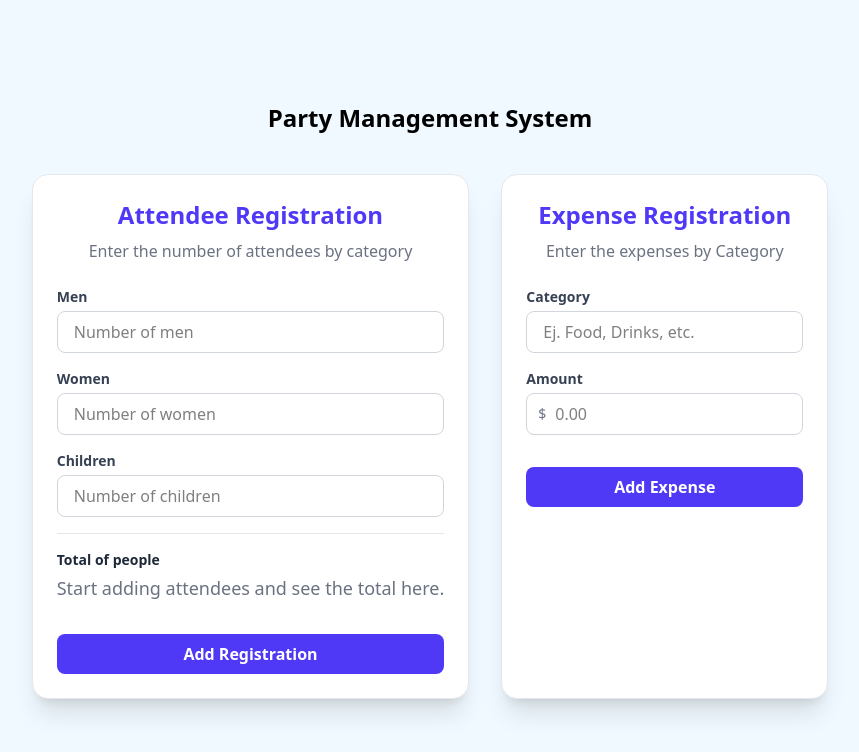
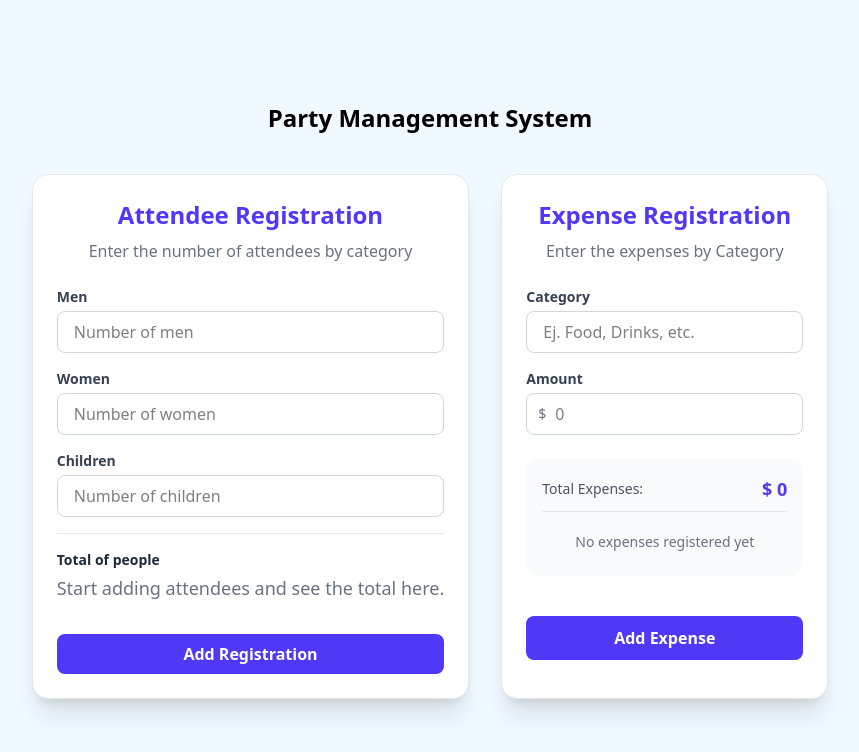
Before and after one commit to Lujan2408/party_metrics_eBFactory, a React (Vite) app: page / in a window 1280 px wide. Shown: the top 752 px of the page, without its empty margins (210-1069 px from the left). Built offline with nearby package versions, Linux system fonts and the light colour scheme.

Commit message:
implement ExpenseForm functionality with state management, validation, and expense summary; add formatCurrency helper, expense schema with its correct types

```diff
--- a/src/components/ExpenseForm.tsx
+++ b/src/components/ExpenseForm.tsx
@@ -1,13 +1,41 @@
+import { useState, type FormEvent } from "react"
+import { useAppStore } from "../stores/useAppStore"
+import { formatCurrency } from "../helpers/formatCurrency"
+
 export default function ExpenseForm() {
+  // 1. Obtenemos las funciones y datos del store
+  const addExpense = useAppStore((state) => state.addExpense)
+  const totalExpenses = useAppStore((state) => state.totalExpenses)
+  const expensesByCategory = useAppStore((state) => state.expensesByCategory)
+
+  // 2. Estado local para el formulario
+  const [category, setCategory] = useState("")
+  const [amount, setAmount] = useState("")
+
+  // 3. Manejador del formulario
+  const handleSubmit = (e: FormEvent<HTMLFormElement>) => {
+    e.preventDefault()
+
+    // Validaciones
+    // TODO : Validate with react-hook-form
+
+    // Añadir gasto y limpiar formulario
+    addExpense(category.trim(), parseFloat(amount))
+    setCategory("")
+    setAmount("")
+  }
+
   return (
     <div className="max-w-md mx-auto mt-10 p-6 bg-white rounded-2xl shadow-xl border border-gray-200">
       <h2 className="text-2xl font-bold text-center text-indigo-600 mb-2">
         Expense Registration
       </h2>
-      <p className="text-center text-gray-500 mb-6">Enter the expenses by Category</p>
+      <p className="text-center text-gray-500 mb-6">
+        Enter the expenses by Category
+      </p>
 
-      <form className="space-y-4">
-      <div>
+      <form className="space-y-4" onSubmit={handleSubmit}>
+        <div>
           <label
             htmlFor="category"
             className="block text-sm font-bold text-gray-700"
@@ -18,8 +46,11 @@ export default function ExpenseForm() {
             type="text"
             name="category"
             id="category"
+            value={category}
+            onChange={(e) => setCategory(e.target.value)}
             className="mt-1 w-full px-4 py-2 border border-gray-300 rounded-lg focus:outline-none focus:ring-2 focus:ring-indigo-500"
             placeholder="Ej. Food, Drinks, etc."
+            required
           />
         </div>
 
@@ -38,15 +69,57 @@ export default function ExpenseForm() {
               type="number"
               name="amount"
               id="amount"
+              value={amount}
+              onChange={(e) => setAmount(e.target.value)}
               className="w-full pl-7 px-4 py-2 border border-gray-300 rounded-lg focus:outline-none focus:ring-2 focus:ring-indigo-500"
-              placeholder="0.00"
+              placeholder="0"
+              min="0"
+              step="1000"
+              required
             />
           </div>
         </div>
 
+        {/* Resumen de gastos */}
+        <div className="mt-6 p-4 bg-gray-50 rounded-xl space-y-3">
+          <div className="flex justify-between items-center border-b border-gray-200 pb-2">
+            <span className="text-sm font-medium text-gray-600">
+              Total Expenses:
+            </span>
+            <span className="text-lg font-bold text-indigo-600">
+              {formatCurrency(totalExpenses)}
+            </span>
+          </div>
+
+          {Object.entries(expensesByCategory).length > 0 ? (
+            <div className="space-y-2">
+              <h3 className="text-sm font-semibold text-gray-700">
+                Expenses by Category:
+              </h3>
+              <div className="space-y-1">
+                {Object.entries(expensesByCategory).map(([cat, total]) => (
+                  <div
+                    key={cat}
+                    className="flex justify-between items-center text-sm px-2 py-1 hover:bg-gray-100 rounded"
+                  >
+                    <span className="text-gray-600 capitalize">{cat}</span>
+                    <span className="font-medium text-gray-700">
+                      {formatCurrency(total)}
+                    </span>
+                  </div>
+                ))}
+              </div>
+            </div>
+          ) : (
+            <p className="text-sm text-gray-500 text-center py-2">
+              No expenses registered yet
+            </p>
+          )}
+        </div>
+
         <button
           type="submit"
-          className="w-full mt-4 bg-indigo-600 text-white py-2 rounded-lg hover:bg-indigo-700 transition duration-300 cursor-pointer font-bold"
+          className="w-full mt-6 bg-indigo-600 text-white py-2.5 rounded-lg hover:bg-indigo-700 transition duration-300 cursor-pointer font-bold"
         >
           Add Expense
         </button>
--- /dev/null
+++ b/src/helpers/formatCurrency.ts
@@ -0,0 +1,8 @@
+export const formatCurrency = (amount: number) => {
+  return new Intl.NumberFormat('es-CO', {
+    style: 'currency',
+    currency: 'COP',
+    minimumFractionDigits: 0,
+    maximumFractionDigits: 0,
+  }).format(amount)
+}
--- /dev/null
+++ b/src/schemas/expenseSchema.ts
@@ -0,0 +1,7 @@
+import { z } from "zod"
+
+export const expenseSchema = z.object({
+  id: z.string(),
+  category: z.string(),
+  amount: z.number(),
+})
--- /dev/null
+++ b/src/stores/getExpenseSlice.ts
@@ -0,0 +1,60 @@
+import type { StateCreator } from 'zustand';
+import type { Expense } from '../types';
+import { getRandomId } from '../helpers/getRandomId';
+
+export type ExpenseSliceType = {
+  expenses: Expense[];
+  totalExpenses: number;
+  expensesByCategory: { [key: string]: number };
+  addExpense: (category: string, amount: number) => void;
+  removeExpense: (id: string) => void;
+}
+
+export const createExpenseSlice: StateCreator<ExpenseSliceType> = (set) => ({
+  expenses: [],
+  totalExpenses: 0,
+  expensesByCategory: {},
+
+  addExpense: (category: string, amount: number) => {
+    const newExpense: Expense = {
+      id: getRandomId(),
+      category,
+      amount,
+    };
+
+    set((state) => {
+      const newExpenses = [...state.expenses, newExpense];
+      const newTotal = state.totalExpenses + amount;
+      const newExpensesByCategory = { ...state.expensesByCategory }
+      newExpensesByCategory[category] = (newExpensesByCategory[category] || 0) + amount;
+
+      return {
+        expenses: newExpenses,
+        totalExpenses: newTotal,
+        expensesByCategory: newExpensesByCategory,
+      };
+    });
+  },
+
+  removeExpense: (id: string) => {
+    set((state) => {
+      const expense = state.expenses.find((e) => e.id === id);
+      if (!expense) return state;
+
+      const newExpenses = state.expenses.filter((e) => e.id !== id);
+      const newTotal = state.totalExpenses - expense.amount;
+      const newExpensesByCategory = { ...state.expensesByCategory };
+      newExpensesByCategory[expense.category] -= expense.amount;
+
+      if (newExpensesByCategory[expense.category] === 0) {
+        delete newExpensesByCategory[expense.category];
+      }
+
+      return {
+        expenses: newExpenses,
+        totalExpenses: newTotal,
+        expensesByCategory: newExpensesByCategory,
+      };
+    });
+  },
+});
--- /dev/null
+++ b/src/stores/useAppStore.ts
@@ -0,0 +1,9 @@
+import { create } from "zustand"
+import { devtools } from "zustand/middleware"
+import { createExpenseSlice, type ExpenseSliceType } from "./getExpenseSlice"
+
+export const useAppStore = create<ExpenseSliceType>()(
+  devtools((...a) => ({
+    ...createExpenseSlice(...a),
+  }))
+)
--- /dev/null
+++ b/src/types/index.ts
@@ -0,0 +1,4 @@
+import { z } from "zod"
+import type { expenseSchema } from "../schemas/expenseSchema"
+
+export type Expense = z.infer<typeof expenseSchema>
```
